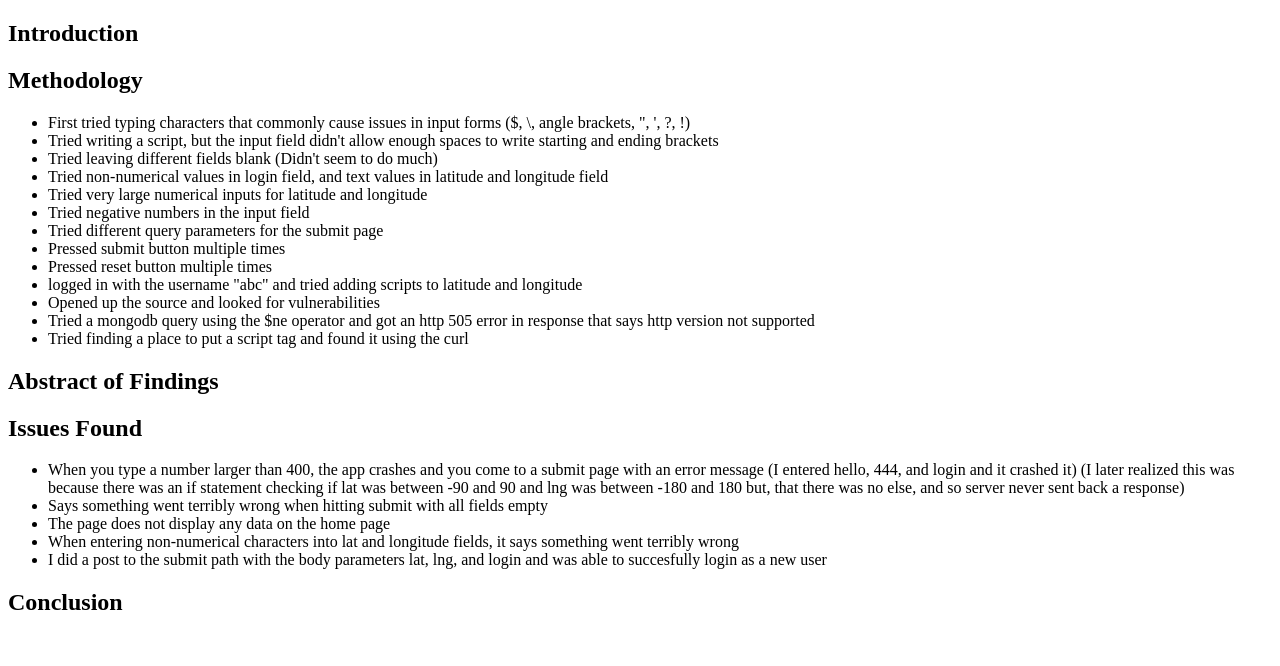
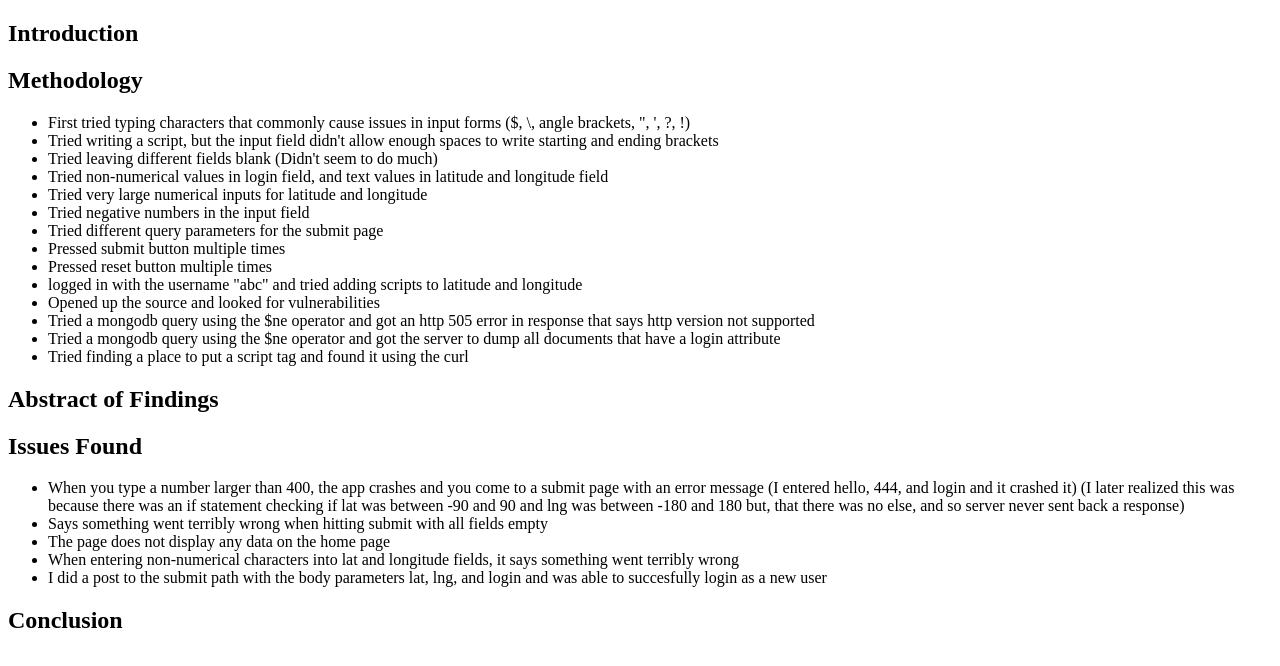
Before and after one commit to mgomez05/WebProgramming, a plain HTML site: page security/index.html in a window 1280 px wide. Drawn offline with Linux system fonts and the light colour scheme.

Commit message:
Found third server vulnerability

```diff
--- a/security/index.html
+++ b/security/index.html
@@ -26,7 +26,10 @@
     <li>logged in with the username "abc" and tried adding scripts to latitude and longitude</li>
     <li>Opened up the source and looked for vulnerabilities</li>
     <li>Tried a mongodb query using the $ne operator and got an http 505 error in response that says http version not supported</li>
+    <li>Tried a mongodb query using the $ne operator and got the server to dump all documents that have a login attribute</li>
+    <!-- https://jordan-marsh.herokuapp.com/checkins.json?login[$ne]=mchowasdglkj-->
     <li>Tried finding a place to put a script tag and found it using the curl</li>
+
 <!-- curl -d "lat=23&lng=27&login=<script>alert(\"hello\")</script>" -X POST https://jordan-marsh.herokuapp.com/submit-->
 </ul>
 <h2>Abstract of Findings</h2>
```
